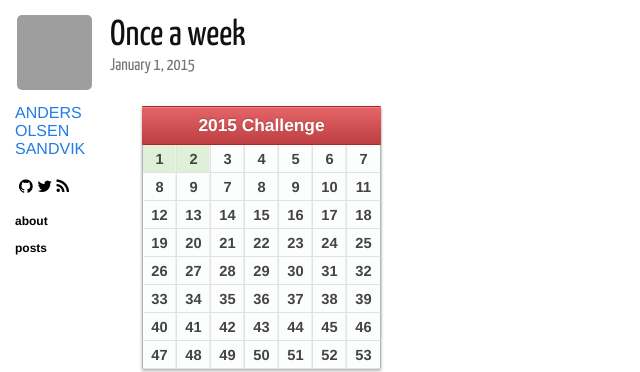
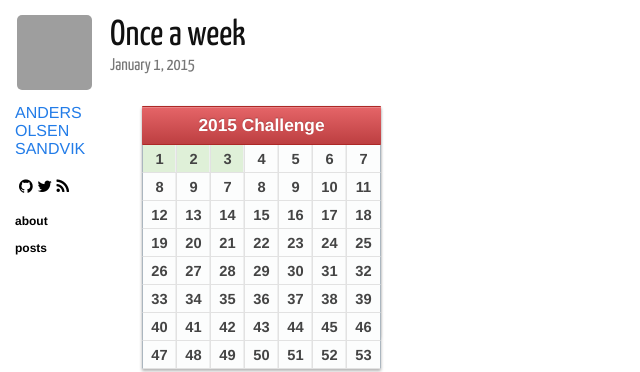
Before and after one commit to Andersos/andersos.net, a Jekyll site: the page built from _posts/2015-01-01-once-a-week.md, in a window 1280 px wide. Shown: the top 372 px of the page, without its empty margins (0-640 px from the left). Built offline with Jekyll 4.4.1, drawn with Linux system fonts in a browser that asks for light colours; nearby versions of some CDN libraries; Markdown is read by kramdown in place of the engine named in the settings; comment, search, counter and statistics services are not loaded; grey boxes are pictures that could not be loaded.

Commit message:
Update 2015-01-01-once-a-week.md

```diff
--- a/_posts/2015-01-01-once-a-week.md
+++ b/_posts/2015-01-01-once-a-week.md
@@ -23,7 +23,7 @@ tags:
         <tr>
             <td class="success">1</td>
             <td class="success">2</td>
-            <td>3</td>
+            <td class="success">3</td>
             <td>4</td>
             <td>5</td>
             <td>6</td>
```
